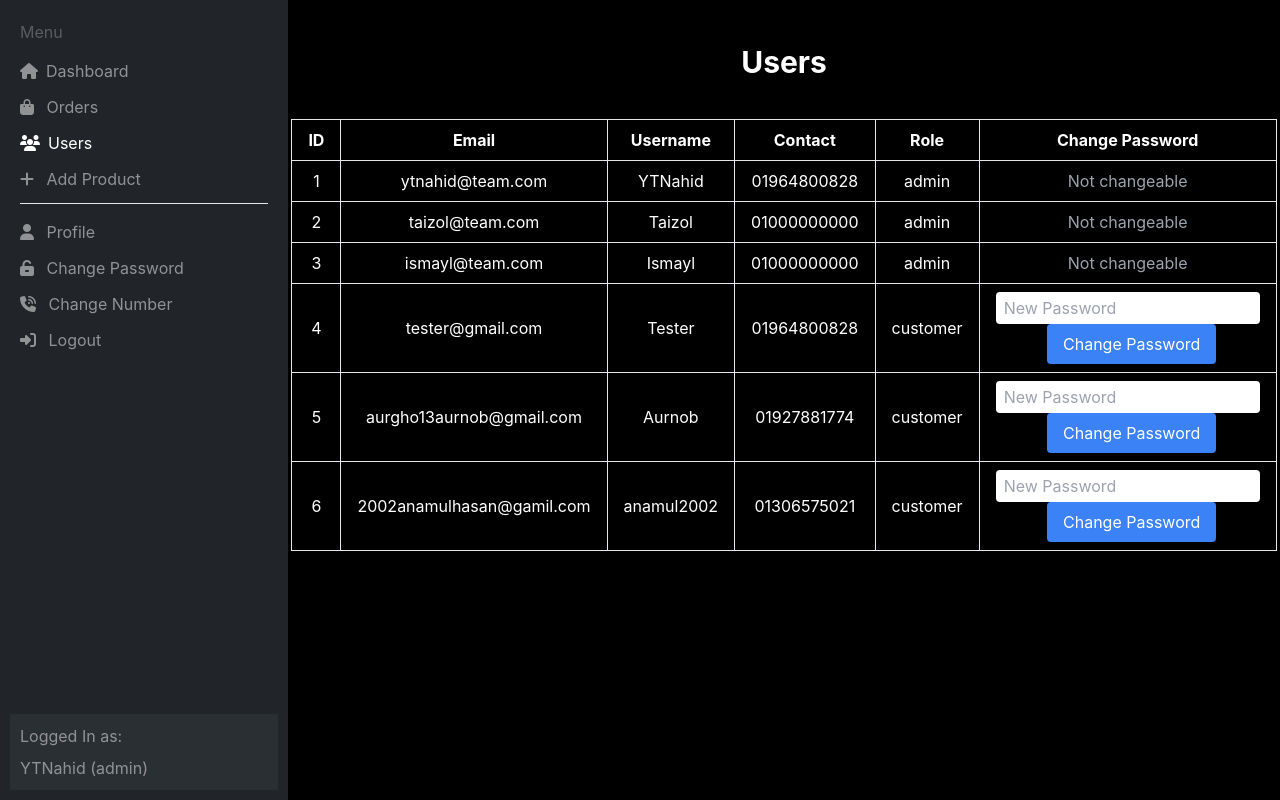
After one commit to YTNahid/blackmarket_project, a PHP site: page /users.php in a window 1280 px wide. The commit adds this page. Run offline with PHP 8.4, Linux system fonts and the light colour scheme; a user stored in the database is signed in; data comes from the database, SQL or seed files in the repository; both versions use the stored data as it was after the commit; some libraries are stand-ins or nearby versions.

Commit message:
Added new features and fixed bugs

```diff
--- a/dashboard.php
+++ b/dashboard.php
@@ -89,6 +89,7 @@ $conn->close();
 
                     <?php if ($role === 'admin'): ?>
                         <li><a href="./orders.php"><i class="fa-solid fa-bag-shopping"></i> Orders</a></li>
+                        <li><a href="./users.php"><i class="fa-solid fa-users pr-0"></i>Users</a></li>
                         <li><a href="./add_product.php"><i class="fa-solid fa-plus"></i> Add Product</a></li>
                     <?php endif; ?>
 
@@ -122,8 +123,9 @@ $conn->close();
                 <div class="grid grid-cols-1 sm:grid-cols-2 md:grid-cols-3 lg:grid-cols-4 gap-8">
                     <?php foreach ($products as $product): ?>
                         <div class="bg-bg-color shadow-md rounded-lg overflow-hidden">
-                            <img src="./assets/<?php echo htmlspecialchars($product['image']); ?>" alt="Product Image" class="w-full h-48 object-cover">
+                            <img src="./assets/<?php echo htmlspecialchars($product['image']); ?>" alt="Product Image" class="w-full h-48 object-contain hover:scale-125">
                             <div class="p-4">
+                                <p class="text-sm text-gray-400 mb-2">added by <?php echo htmlspecialchars($product['added_by']); ?></p> <!-- Display added_by -->
                                 <h3 class="text-xl font-semibold mb-2 text-white"><?php echo htmlspecialchars($product['name']); ?></h3>
                                 <div class="flex justify-between items-center">
                                     <span class="text-lg font-bold text-white">$<?php echo number_format($product['price'], 2); ?></span>
--- a/index.php
+++ b/index.php
@@ -3,7 +3,7 @@
 <head>
     <meta charset="UTF-8">
     <meta name="viewport" content="width=device-width, initial-scale=1.0">
-    <title>Personal Diary</title>
+    <title>Blackmarket</title>
 
     <!-- Connect CSS -->
      <link rel="stylesheet" href="./css/global-style.css">
--- a/profile.php
+++ b/profile.php
@@ -77,6 +77,8 @@ $conn->close();
                     <?php if ($role === 'admin'): ?>
                         <!-- Only show Orders for admins -->
                         <li><a href="./orders.php"><i class="fa-solid fa-bag-shopping"></i> Orders</a></li>
+                        <li><a href="./users.php"><i class="fa-solid fa-users pr-0"></i>Users</a></li>
+                        <li><a href="./add_product.php"><i class="fa-solid fa-plus"></i> Add Product</a></li>
                     <?php endif; ?>
 
                     <li class="border-t pt-4 mt-[50px]"><a href="./profile.php" class="open"><i class="fa-solid fa-user"></i> Profile</a></li>
--- /dev/null
+++ b/users.php
@@ -0,0 +1,188 @@
+<?php
+session_start();
+include 'connect.php';
+
+// Check if the user is logged in and is an admin
+if (!isset($_SESSION['email']) || !isset($_SESSION['role']) || $_SESSION['role'] !== 'admin') {
+    header("Location: login.php"); // Redirect to login page if not logged in or not an admin
+    exit();
+}
+
+$email = $_SESSION['email']; // Get the user's email from the session
+$role = $_SESSION['role'];   // Get the user's role from the session
+$username = $_SESSION['username'];   // Get the user's role from the session
+
+
+// Fetch all users from the database in ascending order by id
+$sql = $conn->query("SELECT id, email, username, contact, role FROM users ORDER BY id ASC");
+$users = $sql->fetch_all(MYSQLI_ASSOC);
+
+// Check if the AJAX request to change the password was made
+if (isset($_POST['user_id']) && isset($_POST['new_password'])) {
+    $userId = intval($_POST['user_id']);
+    $newPassword = $_POST['new_password'];
+
+    // Check if the password is not empty
+    if (empty($newPassword)) {
+        echo json_encode(['success' => false, 'message' => 'Password cannot be empty.']);
+        exit();
+    }
+
+    // Hash the new password
+    $hashedPassword = password_hash($newPassword, PASSWORD_BCRYPT);
+
+    // Update the user's password in the database
+    $updateSql = $conn->prepare("UPDATE users SET password = ? WHERE id = ?");
+    $updateSql->bind_param("si", $hashedPassword, $userId);
+
+    if ($updateSql->execute()) {
+        echo json_encode(['success' => true]);
+    } else {
+        echo json_encode(['success' => false, 'message' => 'Error updating password.']);
+    }
+
+    $updateSql->close();
+    exit(); // End script after processing AJAX request
+}
+
+$conn->close();
+?>
+
+<!DOCTYPE html>
+<html lang="en">
+<head>
+    <meta charset="UTF-8">
+    <meta name="viewport" content="width=device-width, initial-scale=1.0">
+    <title>User Dashboard</title>
+    <link rel="stylesheet" href="./css/global-style.css">
+    <link rel="stylesheet" href="./css/style.css">
+    <script src="https://cdn.tailwindcss.com"></script>
+    <script src="https://kit.fontawesome.com/fa69f7130e.js" crossorigin="anonymous"></script>
+    <script>
+        tailwind.config = {
+            theme: {
+                extend: {
+                    colors: {
+                        "bg-color": '#212529',
+                    }
+                }
+            }
+        }
+    </script>
+</head>
+<body class="dashboard bg-black">
+    <header class="column sidebar bg-bg-color w-72 h-screen justify-between fixed">
+        <div class="column">
+            <p class="text-white opacity-25">Menu</p>
+            <nav>
+                <ul class="nav-menu space-y-3">
+                    <li class=""><a href="./dashboard.php"><i class="fa-solid fa-house"></i>Dashboard</a></li>
+                    <?php if ($role !== 'admin'): ?>
+                        <li>
+                            <a href="#" id="view-cart-btn" class="flex items-center">
+                                <i class="fa-solid fa-cart-shopping"></i>
+                                View Cart
+                                <div id="cart-count" class="count rounded-full ml-3 bg-red-600 flex items-center justify-center h-5 w-5">0</div>
+                            </a>
+                        </li>
+                        <li><a href="./order_history.php"><i class="fa-solid fa-bag-shopping"></i> Order History</a></li>
+                    <?php endif; ?>
+
+                    <?php if ($role === 'admin'): ?>
+                        <li><a href="./orders.php"><i class="fa-solid fa-bag-shopping"></i> Orders</a></li>
+                        <li><a href="./users.php" class="open"><i class="fa-solid fa-users pr-0"></i>Users</a></li>
+                        <li><a href="./add_product.php"><i class="fa-solid fa-plus"></i> Add Product</a></li>
+                    <?php endif; ?>
+
+                    <li class="border-t pt-4 mt-[50px]"><a href="./profile.php"><i class="fa-solid fa-user"></i> Profile</a></li>
+                    <li class=""><a href="./change_pass.php"><i class="fa-solid fa-unlock-keyhole"></i> Change Password</a></li>
+                    <li class=""><a href="./change_number.php"><i class="fa-solid fa-phone-volume"></i> Change Number</a></li>
+                    <li><a href="./logout.php"><i class="fa-solid fa-right-to-bracket"></i> Logout</a></li>
+                </ul>
+            </nav>
+        </div>
+        <div class="column current-user bg-[#343a40] gap-2">
+            <p>Logged In as:</p>
+            <p><?php echo htmlspecialchars($username) . " (" . htmlspecialchars($role) . ")"; ?></p>
+        </div>
+    </header>
+
+    <main class="content ml-72 min-h-screen">
+        <section class="section px-20 py-11">
+            <h1 class="text-white text-3xl font-bold mb-6">Users</h1>
+            <div class="table-container">
+                <?php if (count($users) > 0): ?>
+                    <table class="table-auto w-full bg-transparent text-white text-center border border-gray-700">
+                        <thead>
+                            <tr>
+                                <th class="border px-4 py-2">ID</th>
+                                <th class="border px-4 py-2">Email</th>
+                                <th class="border px-4 py-2">Username</th>
+                                <th class="border px-4 py-2">Contact</th>
+                                <th class="border px-4 py-2">Role</th>
+                                <th class="border px-4 py-2">Change Password</th>
+                            </tr>
+                        </thead>
+                        <tbody>
+                            <?php foreach ($users as $user): ?>
+                                <tr class="border-b">
+                                    <td class="border px-4 py-2"><?php echo htmlspecialchars($user['id']); ?></td>
+                                    <td class="border px-4 py-2"><?php echo htmlspecialchars($user['email']); ?></td>
+                                    <td class="border px-4 py-2"><?php echo htmlspecialchars($user['username']); ?></td>
+                                    <td class="border px-4 py-2"><?php echo htmlspecialchars($user['contact']); ?></td>
+                                    <td class="border px-4 py-2"><?php echo htmlspecialchars($user['role']); ?></td>
+                                    <td class="border px-4 py-2">
+                                        <?php if ($user['role'] !== 'admin'): ?>
+                                            <input type="password" id="new-password-<?php echo $user['id']; ?>" placeholder="New Password" class="text-black px-2 py-1 rounded">
+                                            <button onclick="changePassword(<?php echo $user['id']; ?>)" class="bg-blue-500 text-white px-4 py-2 rounded ml-2">Change Password</button>
+                                        <?php else: ?>
+                                            <!-- Hidden for admin users -->
+                                            <p class="text-gray-400">Not changeable</p>
+                                        <?php endif; ?>
+                                    </td>
+                                </tr>
+                            <?php endforeach; ?>
+                        </tbody>
+                    </table>
+                <?php else: ?>
+                    <p class="text-white">No users found.</p>
+                <?php endif; ?>
+            </div>
+        </section>
+    </main>
+
+    <script>
+        function changePassword(userId) {
+            const newPassword = document.getElementById(`new-password-${userId}`).value;
+
+            if (!newPassword) {
+                alert("Please enter a new password.");
+                return;
+            }
+
+            // Send the new password to the server via AJAX
+            fetch('', {
+                method: 'POST',
+                headers: {
+                    'Content-Type': 'application/x-www-form-urlencoded'
+                },
+                body: `user_id=${userId}&new_password=${newPassword}`
+            })
+            .then(response => response.json())
+            .then(data => {
+                if (data.success) {
+                    alert("Password changed successfully!");
+                } else {
+                    alert("Failed to change password. " + data.message);
+                }
+            })
+            .catch(error => {
+                console.error('Error:', error);
+                alert("An error occurred.");
+            });
+        }
+    </script>
+
+    <script src="./js/script.js"></script>
+</body>
+</html>
```
Also changed, not shown: add_product.php (+4 -7 lines), database/bm.sql (+36 -13 lines), orders.php (+11 -3 lines), assets/Akm_new.png (added), assets/img-weapons-k2.png (added).
